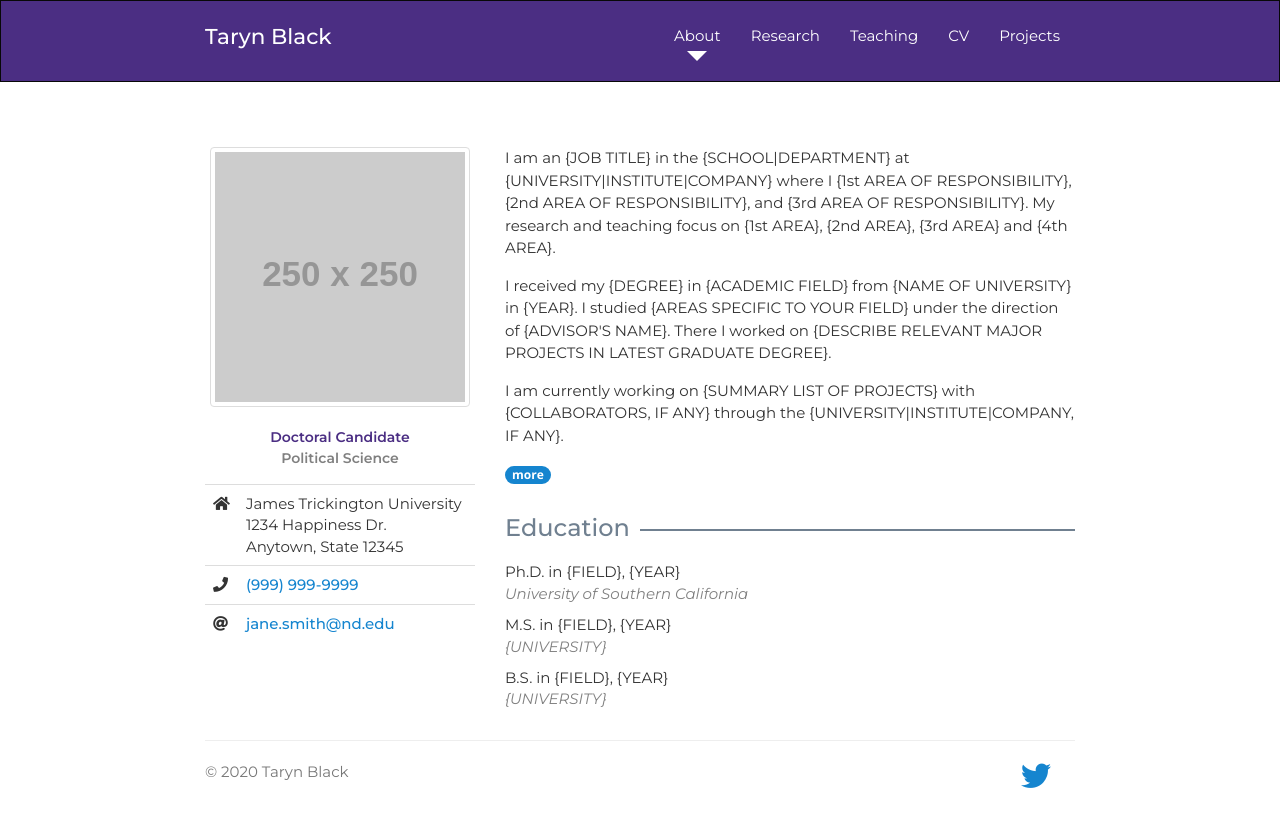
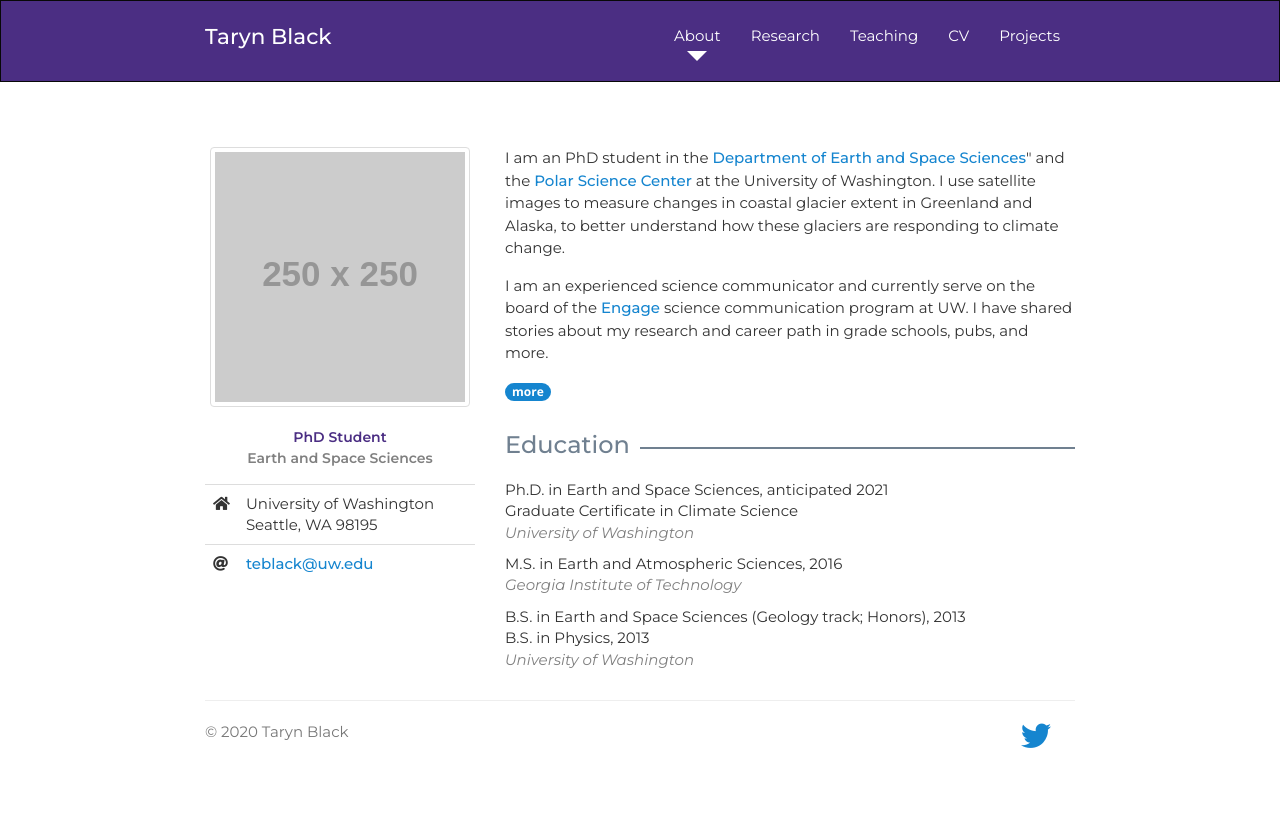
Before and after one commit to tarynblack/tarynblack.github.io, a Jekyll site: the page index.html, which Jekyll copies as it is, in a window 1280 px wide. Shown: the top 827 px of the page. Built offline with Jekyll 4.4.1, drawn with Linux system fonts in a browser that asks for light colours; nearby versions of some CDN libraries; a style sheet for code colours, icons or effects is not loaded.

Commit message:
Update index with writing

```diff
--- a/index.html
+++ b/index.html
@@ -59,10 +59,10 @@
 
     <div class="row">
       <div class="col-sm-4">
-        <img class="center-block img img-responsive img-thumbnail" src="http://placehold.it/250x250" alt="Image of Jane Smith">
+        <img class="center-block img img-responsive img-thumbnail" src="http://placehold.it/250x250" alt="Image of Taryn Black">
 
-        <p id="title">Doctoral Candidate<br>
-          <span id="program">Political Science</span>
+        <p id="title">PhD Student<br>
+          <span id="program">Earth and Space Sciences</span>
         </p>
 
         <table class="table" id="contact-table">
@@ -70,18 +70,17 @@
             <tr>
               <td style="width:30px"><i class="fas fa-home"></i></td>
               <td>
-                James Trickington University<br>
-                1234 Happiness Dr.<br>
-                Anytown, State 12345
+                University of Washington<br>
+                Seattle, WA 98195
               </td>
             </tr>
-            <tr>
+            <!-- <tr>
               <td><i class="fas fa-phone"></i></td>
               <td><a href="tel:9999999999">(999) 999-9999</a></td>
-            </tr>
+            </tr> -->
             <tr>
               <td><i class="fas fa-at"></i></td>
-              <td><a href="mailto:jane.smith@example-uni.edu">jane.smith@nd.edu</a></td>
+              <td><a href="mailto:teblack@uw.edu">teblack@uw.edu</a></td>
             </tr>
           </tbody>
         </table>
@@ -89,19 +88,15 @@
       </div>
       <div class="col-sm-8">
 
-        <p>I am an {JOB TITLE} in the {SCHOOL|DEPARTMENT} at {UNIVERSITY|INSTITUTE|COMPANY} where I
-          {1st AREA OF RESPONSIBILITY}, {2nd AREA OF RESPONSIBILITY}, and {3rd AREA OF RESPONSIBILITY}. My research and teaching focus on {1st AREA}, {2nd AREA}, {3rd AREA} and {4th AREA}.</p>
+        <p>I am an PhD student in the <a href="https://www.ess.washington.edu/">Department of Earth and Space Sciences</a>" and the <a href="http://psc.apl.uw.edu/">Polar Science Center</a> at the University of Washington. I use satellite images to measure changes in coastal glacier extent in Greenland and Alaska, to better understand how these glaciers are responding to climate change.</p>
 
-        <p>I received my {DEGREE} in {ACADEMIC FIELD} from {NAME OF UNIVERSITY} in {YEAR}. I
-          studied {AREAS SPECIFIC TO YOUR FIELD} under the direction of {ADVISOR'S NAME}. There I worked on {DESCRIBE RELEVANT MAJOR PROJECTS IN LATEST GRADUATE DEGREE}.</p>
-
-        <p>I am currently working on {SUMMARY LIST OF PROJECTS} with {COLLABORATORS, IF ANY} through the {UNIVERSITY|INSTITUTE|COMPANY, IF ANY}.</p>
+        <p>I am an experienced science communicator and currently serve on the board of the <a href="https://www.engage-science.space/">Engage</a> science communication program at UW. I have shared stories about my research and career path in grade schools, pubs, and more.</p>
 
         <div id="read-more">
 
-          <p class="push-down-2">Lorem ipsum dolor sit amet, consectetur adipisicing elit. Mollitia dolore doloremque, tenetur temporibus fugit maiores, labore porro nobis laborum animi consectetur omnis cum iure obcaecati voluptatem, eius sunt totam dolorum voluptatibus nostrum doloribus! Ipsa, a, aspernatur tenetur hic eum expedita.</p>
+          <p>Prior to pursuing glaciology research, I earned an M.S. in Earth and Atmospheric Sciences, during which I studied the behavior of unsteady explosive volcanic eruptions using computational fluid dynamics models. I have a general background in geology and physics, and my previous project experience includes sea ice optics, meteorite petrology, cosmogenic nuclide dating, and paleontology/paleobotany.</p>
 
-          <p>Lorem ipsum dolor sit amet, consectetur adipisicing elit. Mollitia dolore doloremque, tenetur temporibus fugit maiores, labore porro nobis laborum animi consectetur omnis cum iure obcaecati voluptatem, eius sunt totam dolorum voluptatibus nostrum doloribus! Ipsa, a, aspernatur tenetur hic eum expedita.</p>
+          <p>My current projects include: seasonal and multi-decadal variability of Greenland outlet glaciers, with Ian Joughin of UW-APL-PSC; role of glacier variability for polar bear habitat in SE Greenland, with Kristin Laidre of UW-APL-PSC and Twila Moon of CU-Boulder; cataloguing glacier retreat in Kenai Fjords National Park, with Deb Kurtz of the U.S. National Park Service; and developing icepicks, a comprehensive database of glacier terminus data, with Ginny Catania and Sophie Goliber of UT-Austin and others.</p>
 
         </div>
         <!-- .read-more -->
@@ -115,16 +110,18 @@
 
         <ul id="education">
           <li>
-            Ph.D. in {FIELD}, {YEAR}<br>
-            <span class="university"><em>University of Southern California</em></span>
+            Ph.D. in Earth and Space Sciences, anticipated 2021<br>
+            Graduate Certificate in Climate Science<br>
+            <span class="university"><em>University of Washington</em></span>
           </li>
           <li>
-            M.S. in {FIELD}, {YEAR}<br>
-            <span class="university"><em>{UNIVERSITY}</em></span>
+            M.S. in Earth and Atmospheric Sciences, 2016<br>
+            <span class="university"><em>Georgia Institute of Technology</em></span>
           </li>
           <li>
-            B.S. in {FIELD}, {YEAR}<br>
-            <span class="university"><em>{UNIVERSITY}</em></span>
+            B.S. in Earth and Space Sciences (Geology track; Honors), 2013<br>
+            B.S. in Physics, 2013 <br>
+            <span class="university"><em>University of Washington</em></span>
           </li>
 
         </ul>
```
